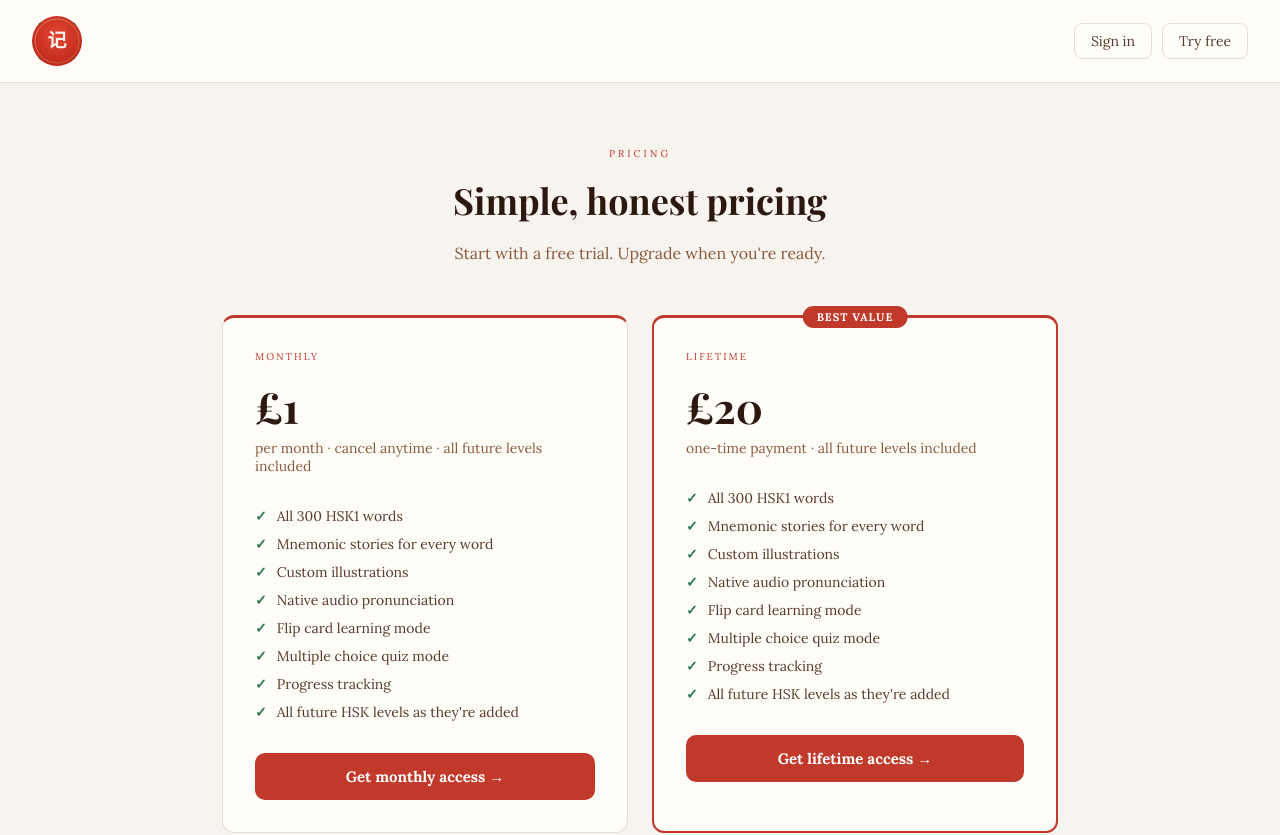
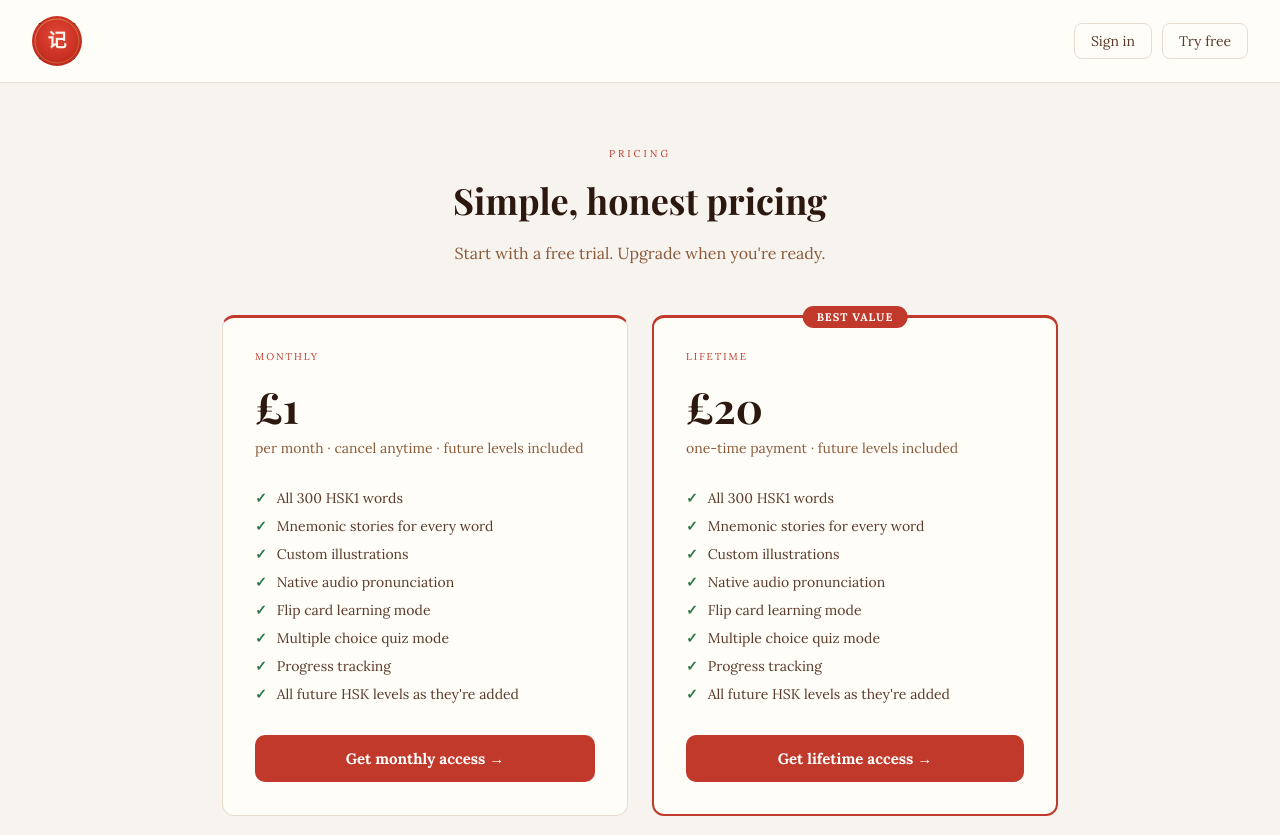
Before and after one commit to phuceh/mnemonic-mandarin, a Next.js app in the folder my-app/: page /pricing in a window 1280 px wide. Shown: the top 835 px of the page. Built offline with nearby package versions, Linux system fonts and the light colour scheme.

Commit message:
Pricing Details Changes

```diff
--- a/my-app/app/pricing/page.tsx
+++ b/my-app/app/pricing/page.tsx
@@ -70,7 +70,7 @@ export default function Pricing() {
           <div style={{ background: s.card, border: `1px solid ${s.border}`, borderTop: `3px solid ${s.red}`, borderRadius: 12, padding: '2rem' }}>
             <div style={{ fontSize: 10, letterSpacing: 2, color: s.red, textTransform: 'uppercase', marginBottom: '1rem' }}>Monthly</div>
             <div style={{ fontSize: 42, fontWeight: 700, color: s.text, fontFamily: '"Playfair Display", Georgia, serif', marginBottom: 4 }}>£1</div>
-            <div style={{ fontSize: 14, color: s.muted, marginBottom: '2rem' }}>per month · cancel anytime · all future levels included</div>
+            <div style={{ fontSize: 14, color: s.muted, marginBottom: '2rem' }}>per month · cancel anytime · future levels included</div>
             <div style={{ display: 'flex', flexDirection: 'column', gap: 10, marginBottom: '2rem' }}>
               {features.map((f, i) => (
                 <div key={i} style={{ display: 'flex', alignItems: 'center', gap: 10, fontSize: 14, color: s.brown }}>
@@ -88,7 +88,7 @@ export default function Pricing() {
             <div style={{ position: 'absolute', top: -12, left: '50%', transform: 'translateX(-50%)', background: s.red, color: '#fff', fontSize: 11, fontWeight: 700, padding: '4px 14px', borderRadius: 20, letterSpacing: 1 }}>BEST VALUE</div>
             <div style={{ fontSize: 10, letterSpacing: 2, color: s.red, textTransform: 'uppercase', marginBottom: '1rem' }}>Lifetime</div>
             <div style={{ fontSize: 42, fontWeight: 700, color: s.text, fontFamily: '"Playfair Display", Georgia, serif', marginBottom: 4 }}>£20</div>
-            <div style={{ fontSize: 14, color: s.muted, marginBottom: '2rem' }}>one-time payment · all future levels included</div>
+            <div style={{ fontSize: 14, color: s.muted, marginBottom: '2rem' }}>one-time payment · future levels included</div>
             <div style={{ display: 'flex', flexDirection: 'column', gap: 10, marginBottom: '2rem' }}>
               {features.map((f, i) => (
                 <div key={i} style={{ display: 'flex', alignItems: 'center', gap: 10, fontSize: 14, color: s.brown }}>
```
